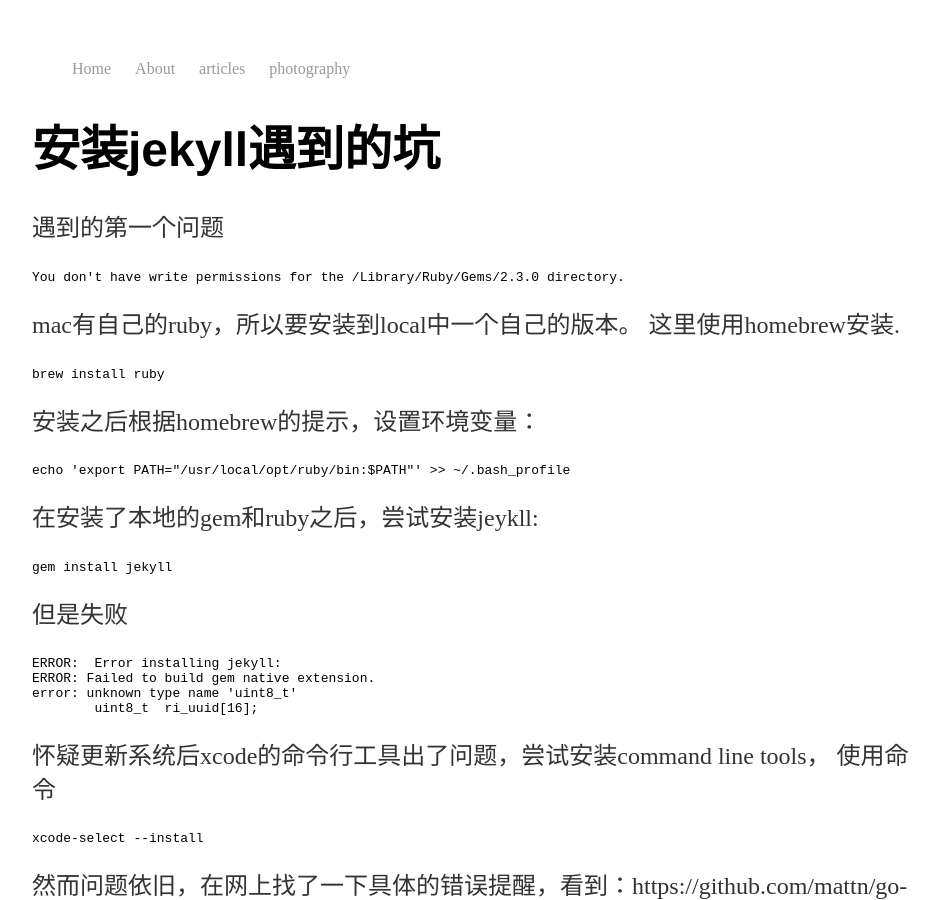
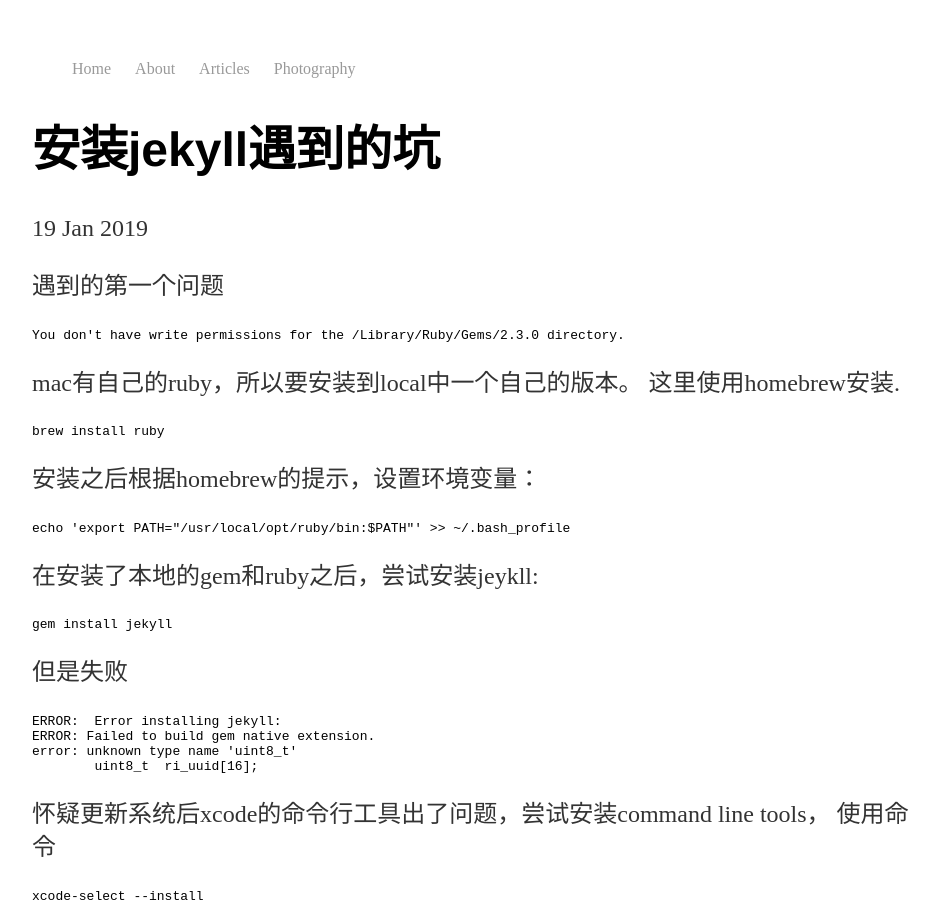
Before and after one commit to Louico/Louico.github.io, a Jekyll site: the page built from _posts/2019-1-19-尝试安装jekyll.md, in a window 1280 px wide and 900 px high. Shown: the whole window, without its empty margins (160-1099 px from the left). Built offline with Jekyll 4.4.1, drawn with Linux system fonts in a browser that asks for light colours.

Commit message:
a commit

```diff
--- a/_layouts/default.html
+++ b/_layouts/default.html
@@ -10,8 +10,8 @@
     <ul>
         <li><a href="/">Home</a></li>
         <li><a href="/about">About</a></li>
-        <li><a href="/articles">articles</a></li>
-        <li><a href='/photography'>photography</a></li>
+        <li><a href="/articles">Articles</a></li>
+        <li><a href='/photography'>Photography</a></li>
 
     </ul>
 </nav>
--- a/_layouts/post.html
+++ b/_layouts/post.html
@@ -2,6 +2,6 @@
 layout: default
 ---
 <h1>{{page.title}}</h1>
-<p class="meta">{{|}}</p>
+<p class="meta">{{ page.date | date_to_string }}</p>
 
 <div class="post">{{content}}</div>
```
Also changed, not shown: articles/index.html (added, +11 -0 lines).
